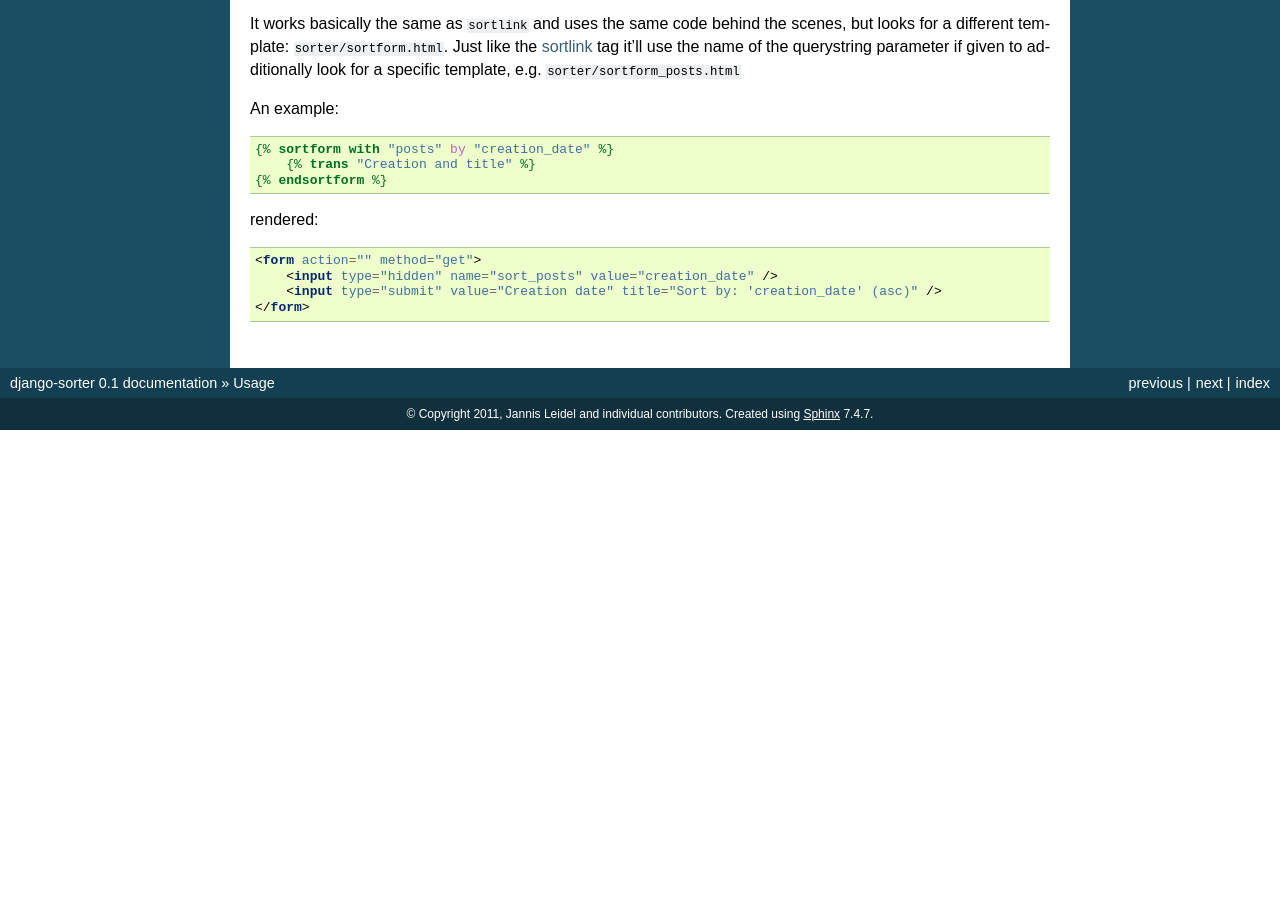
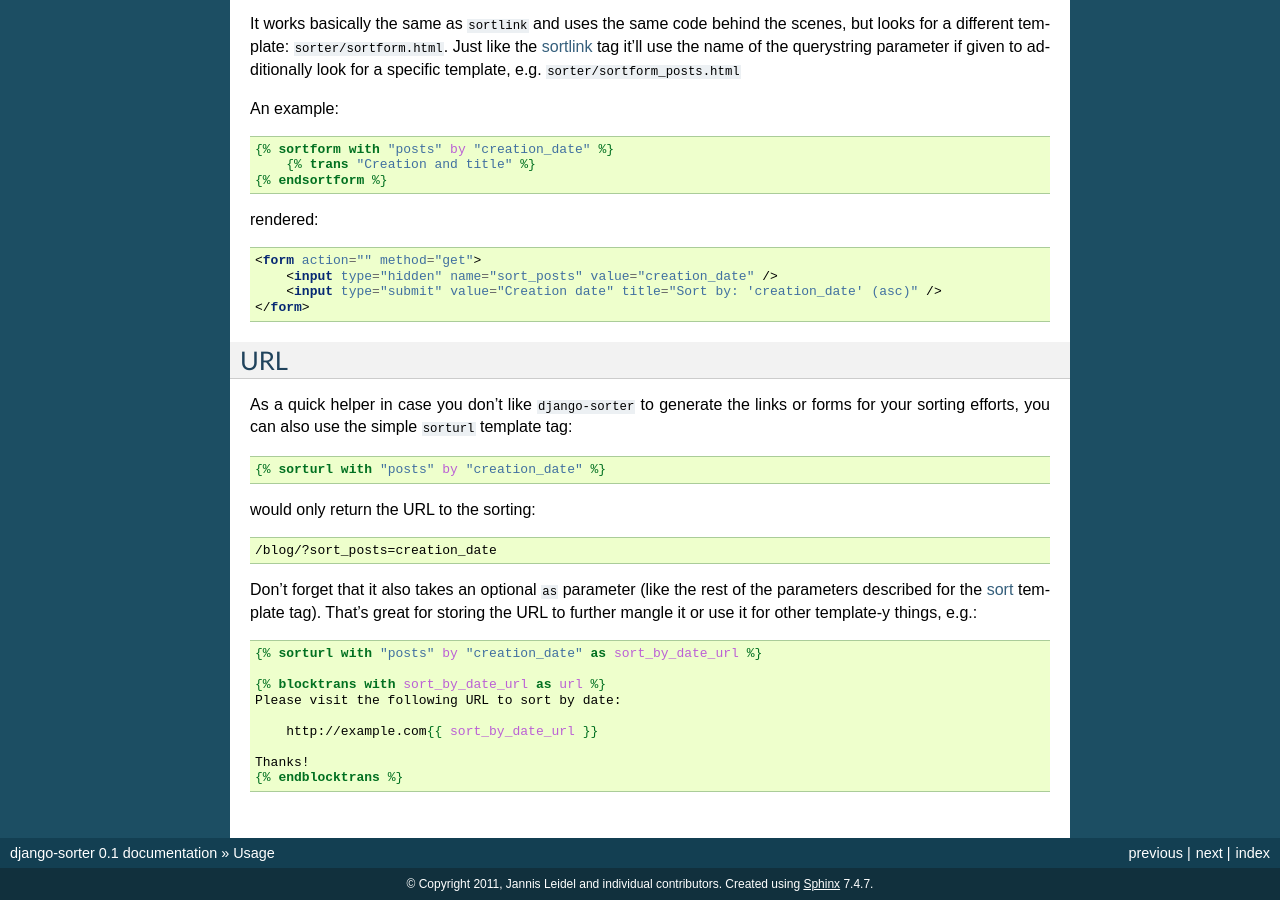
Before and after one commit to jazzband/django-sorter, a Sphinx documentation site: the page built from docs/usage.rst, in a window 1280 px wide and 900 px high, scrolled down 3285 px. Built offline with Sphinx 7.4.7, drawn with Linux system fonts in a browser that asks for light colours; before the commit the page ends 3715 px from its top, so only the background shows below that.

Commit message:
Added note about {% sorturl %} tag.

```diff
--- a/docs/usage.rst
+++ b/docs/usage.rst
@@ -221,4 +221,34 @@
         <input type="submit" value="Creation date" title="Sort by: 'creation_date' (asc)" />
     </form>
 
+.. _sorturl:
+
+URL
+---
+
+As a quick helper in case you don't like ``django-sorter`` to generate
+the links or forms for your sorting efforts, you can also use the simple
+``sorturl`` template tag::
+
+    {% sorturl with "posts" by "creation_date" %}
+
+would only return the URL to the sorting::
+
+    /blog/?sort_posts=creation_date
+
+Don't forget that it also takes an optional ``as`` parameter (like the rest
+of the parameters described for the :ref:`sort<sort>` template tag). That's
+great for storing the URL to further mangle it or use it for other template-y
+things, e.g.::
+
+    {% sorturl with "posts" by "creation_date" as sort_by_date_url %}
+
+    {% blocktrans with sort_by_date_url as url %}
+    Please visit the following URL to sort by date:
+
+        http://example.com{{ sort_by_date_url }}
+
+    Thanks!
+    {% endblocktrans %}
+
 .. _querystring: http://en.wikipedia.org/wiki/Querystring
```
